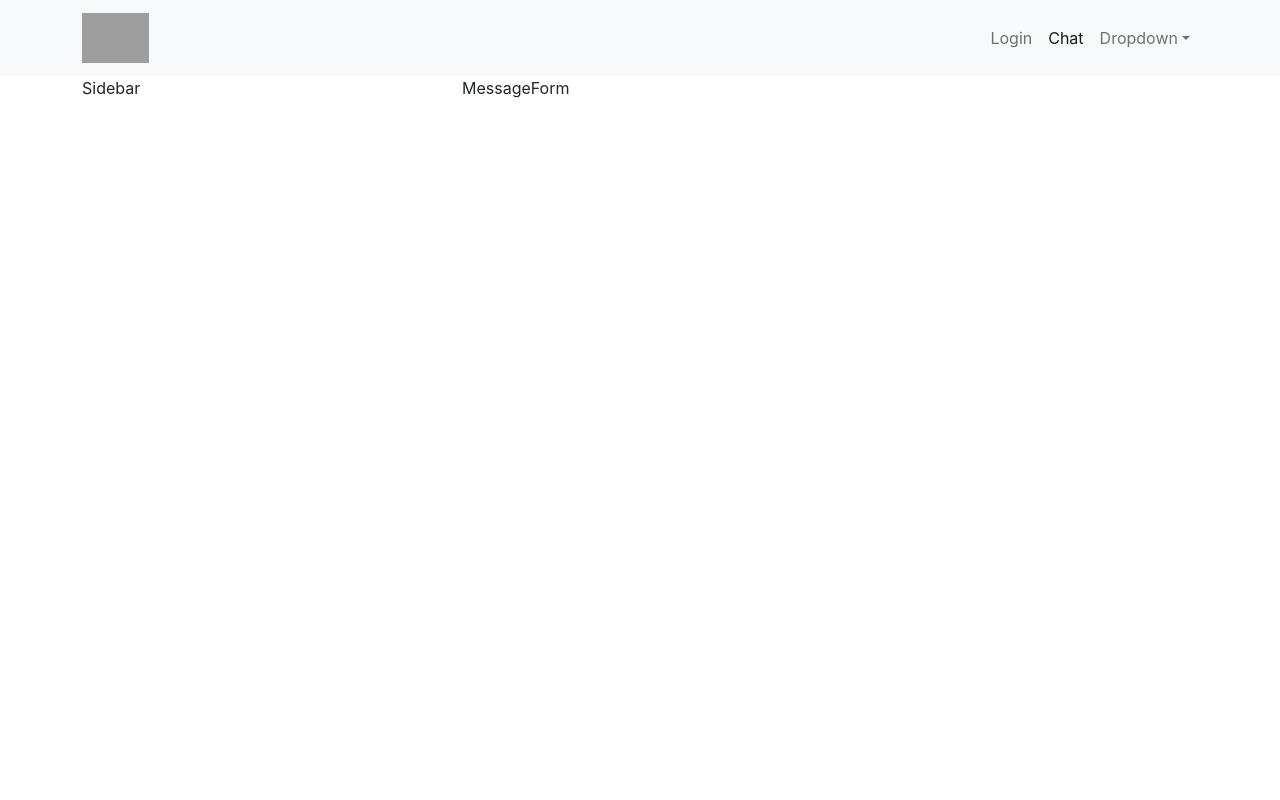
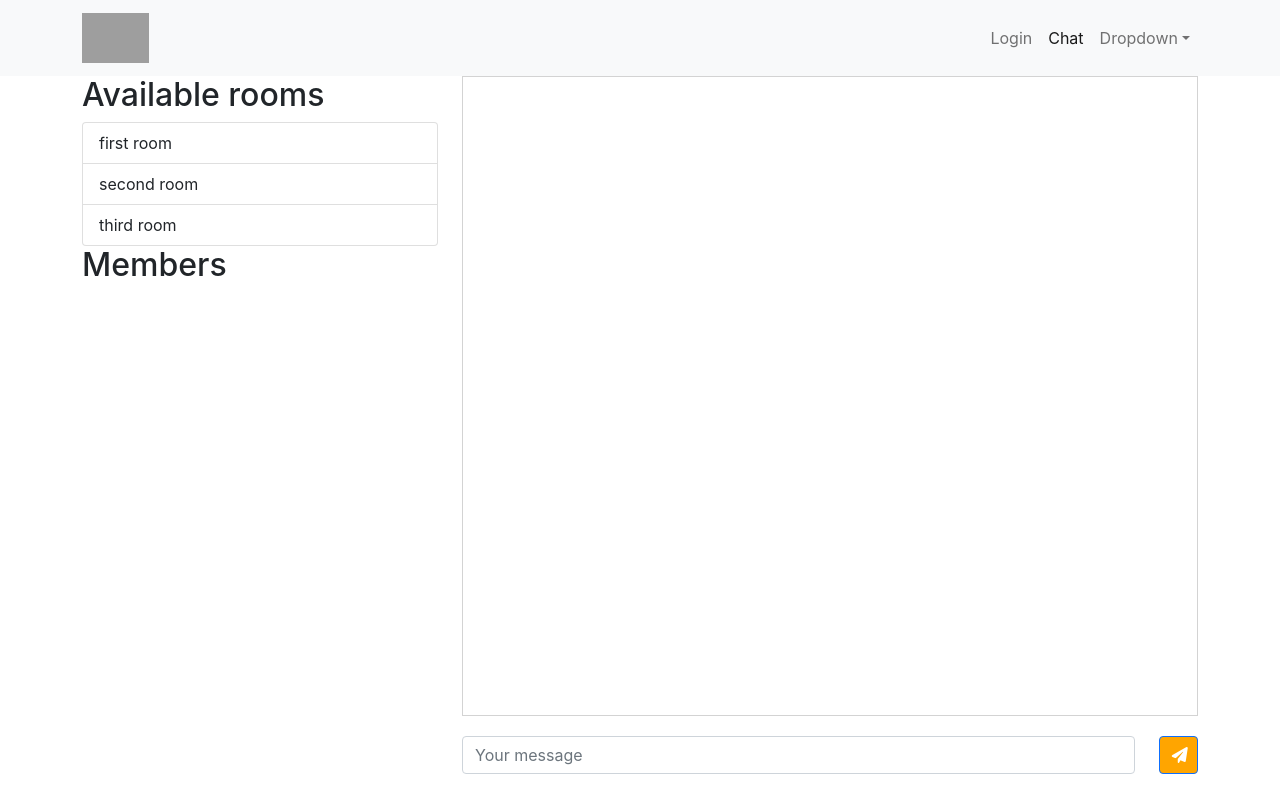
Before and after one commit to JamiuKolawole04/mern-chat-app-with-rooms, a React (Create React App) app in the folder client/: page /chat in a window 1280 px wide. Built offline with nearby package versions, Linux system fonts and the light colour scheme; grey boxes are pictures that could not be loaded.

Commit message:
chore: adding message view form

```diff
--- /dev/null
+++ b/client/src/components/message-form.css
@@ -0,0 +1,63 @@
+.messages-output {
+  height: 80vh;
+  border: 1px solid lightgray;
+  overflow-y: scroll;
+  margin-bottom: 20px;
+}
+
+.message-inner {
+  margin-left: 20px;
+  margin-bottom: 10px;
+  padding: 10px;
+  min-width: 200px;
+  max-width: 90%;
+  text-align: left;
+  min-height: 80px;
+  font: 400 1em, sans-serif;
+  display: inline-block;
+  border-radius: 10px;
+  background-color: #d1e7dd;
+}
+
+.incoming-message .message-inner {
+  background-color: #ffdab9;
+}
+
+.incoming-message {
+  display: flex;
+  justify-content: flex-end;
+  margin-right: 20px;
+}
+
+.message-timestamp-left {
+  font-size: 0.85em;
+  font-weight: 300;
+  margin-top: 10px;
+}
+
+.message-sender {
+  margin-bottom: 5px;
+  font-weight: bold;
+}
+
+.message-date-indicator {
+  width: 150px;
+  margin: 0 auto;
+}
+
+.conversation-info {
+  padding: 0;
+  margin: 0 auto;
+  text-align: center;
+  height: 100px;
+}
+
+.conversation-profile-pic {
+  width: 60px;
+  height: 60px;
+  object-fit: cover;
+  margin: 10px auto;
+  margin-bottom: 30px;
+  border-radius: 50%;
+  margin-left: 10px;
+}
--- a/client/src/components/messageForm.jsx
+++ b/client/src/components/messageForm.jsx
@@ -1,5 +1,37 @@
-import React from "react";
+import { Fragment } from "react";
+import { Form, Row, Col, Button } from "react-bootstrap";
+
+import "./message-form.css";
 
 export const MessageForm = () => {
-  return <div>MessageForm</div>;
+  const handleSubmit = (e) => {
+    e.preventDefault();
+  };
+  return (
+    <Fragment>
+      <div className="messages-output"></div>
+
+      <Form onSubmit={handleSubmit}>
+        <Row>
+          <Col md={11}>
+            <Form.Group>
+              <Form.Control
+                type="text"
+                placeholder="Your message"
+              ></Form.Control>
+            </Form.Group>
+          </Col>
+          <Col md={1}>
+            <Button
+              variant="primary"
+              type="submit"
+              style={{ width: "100%", backgroundColor: "orange" }}
+            >
+              <i className="fas fa-paper-plane"></i>
+            </Button>
+          </Col>
+        </Row>
+      </Form>
+    </Fragment>
+  );
 };
--- a/client/src/components/sidebar.jsx
+++ b/client/src/components/sidebar.jsx
@@ -1,5 +1,18 @@
-import React from "react";
+import { Fragment } from "react";
+import { ListGroup } from "react-bootstrap";
 
 export const Sidebar = () => {
-  return <div>Sidebar</div>;
+  const rooms = ["first room", "second room", "third room"];
+  return (
+    <Fragment>
+      <h2>Available rooms</h2>
+
+      <ListGroup>
+        {rooms.map((room, _i) => (
+          <ListGroup.Item key={_i}>{room}</ListGroup.Item>
+        ))}
+      </ListGroup>
+      <h2>Members</h2>
+    </Fragment>
+  );
 };
```
